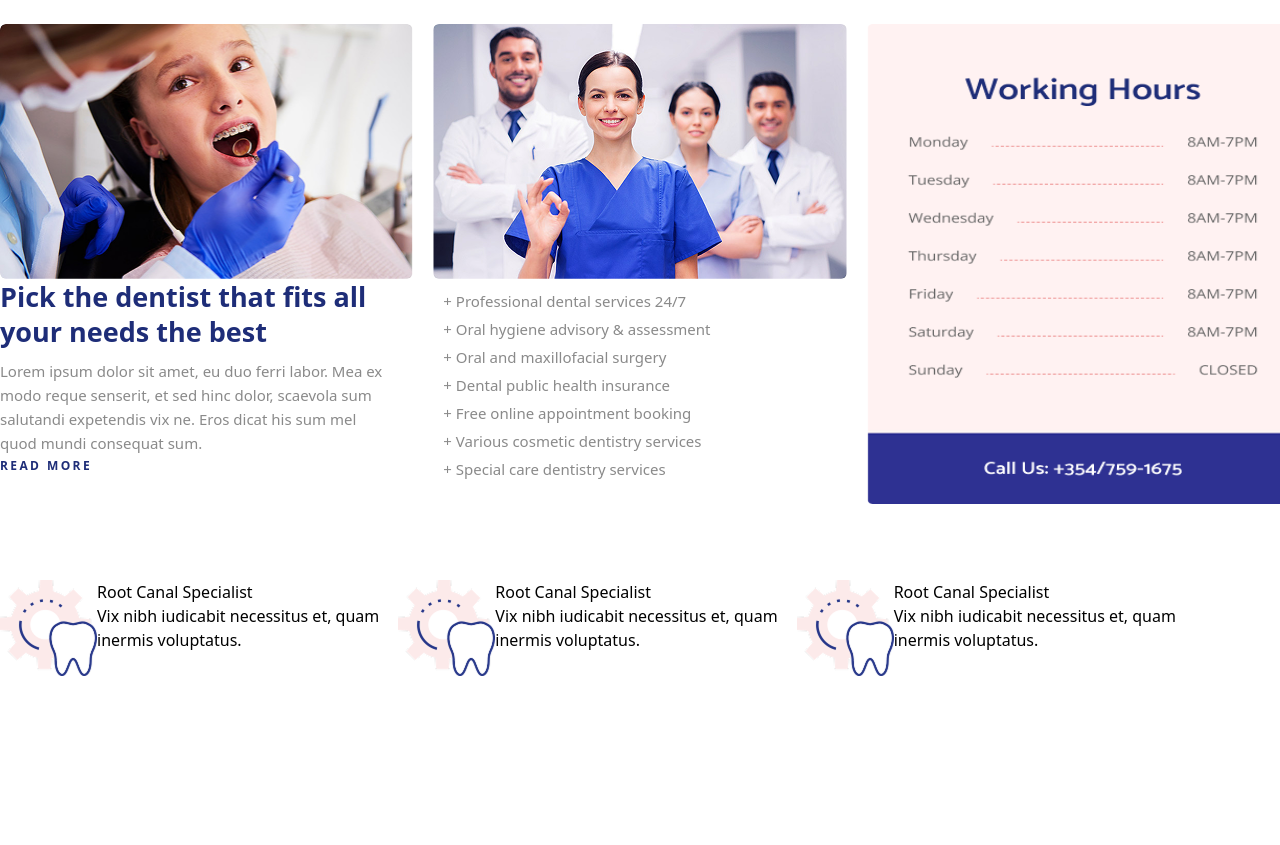
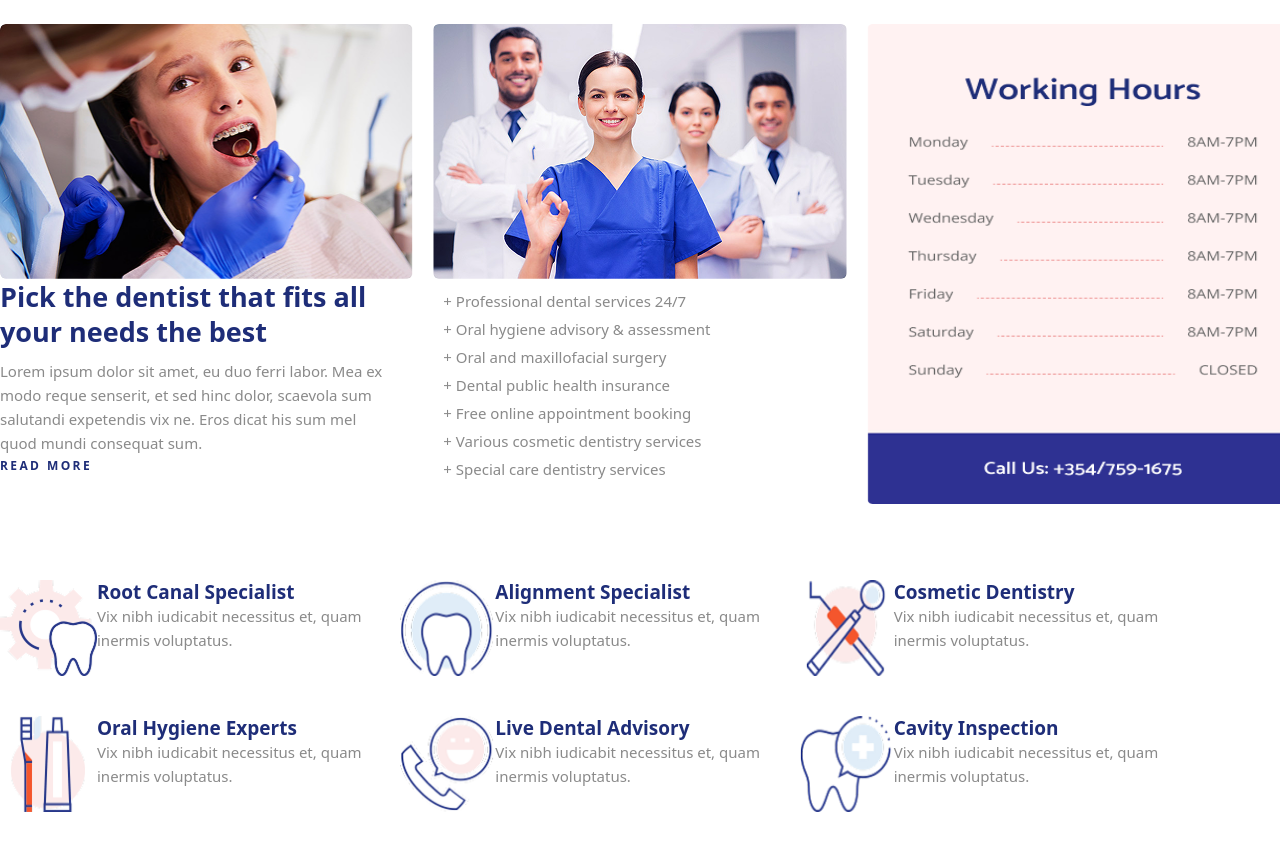
Before and after one commit to hp2604/UI_Desgin, a React (Vite) app: page / in a window 1280 px wide. Built offline with nearby package versions, Linux system fonts and the light colour scheme.

Commit message:
Second Section Finished

```diff
--- a/src/components/Section2.jsx
+++ b/src/components/Section2.jsx
@@ -34,32 +34,55 @@ function Section2(){
            </div>
     </div>
 
-    <div className=" flex flex-col m-auto  md:w-[1300px] md:h-[265px]">
+    <div className=" flex gap-10 flex-col m-auto  md:w-[1300px] md:h-[265px]">
         <div className="flex">
             <div className="flex  md:w-[398.33px] md:h-[96px]" >
-                <img src="/src/assests/img-4.png" alt="" />
-                <div>
-                     <h2> Root Canal Specialist</h2>
-                     <p> Vix nibh iudicabit necessitus et, quam inermis voluptatus.</p>
+                <img src="/src/assests/img-4.png" alt="" className="md:w-[97px] md:h-[96px]" />
+                <div className="md:w-[273.33px] md:h-[86px]">
+                     <h2 className=" text-[rgba(30,45,120,1)] font-semibold md:leading-6  md:text-[19px] "> Root Canal Specialist</h2>
+                     <p className=" text-[rgba(138,138,138,1)]  md:h-[95px] md:font-normal md:text-[15px] leading-6"> Vix nibh iudicabit necessitus et, quam inermis voluptatus.</p>
                 </div>
             </div>
             <div className="flex  md:w-[398.33px] md:h-[96px]" >
-                <img src="/src/assests/img-4.png" alt="" />
+                <img src="/src/assests/img-5.png" alt=""  className="md:w-[97px] md:h-[96px]"/>
                 <div>
-                     <h2> Root Canal Specialist</h2>
-                     <p> Vix nibh iudicabit necessitus et, quam inermis voluptatus.</p>
+                     <h2 className=" text-[rgba(30,45,120,1)] font-semibold md:leading-6  md:text-[19px] ">Alignment Specialist</h2>
+                     <p className=" text-[rgba(138,138,138,1)]  md:h-[95px] md:font-normal md:text-[15px] leading-6"> Vix nibh iudicabit necessitus et, quam inermis voluptatus.</p>
                 </div>
             </div>
             <div className="flex  md:w-[398.33px] md:h-[96px]" >
-                <img src="/src/assests/img-4.png" alt="" />
+                <img src="/src/assests/img-6.png" alt="" className="md:w-[97px] md:h-[96px]" />
                 <div>
-                     <h2> Root Canal Specialist</h2>
-                     <p> Vix nibh iudicabit necessitus et, quam inermis voluptatus.</p>
+                     <h2 className=" text-[rgba(30,45,120,1)] font-semibold md:leading-6  md:text-[19px] "> Cosmetic Dentistry</h2>
+                     <p className=" text-[rgba(138,138,138,1)]  md:h-[95px] md:font-normal md:text-[15px] leading-6"> Vix nibh iudicabit necessitus et, quam inermis voluptatus.</p>
                 </div>
             </div>
 
         </div>
-        <div></div>
+         <div className="flex">
+            <div className="flex  md:w-[398.33px] md:h-[96px]" >
+                <img src="/src/assests/img-7.png" alt="" className="md:w-[97px] md:h-[96px]" />
+                <div>
+                     <h2 className=" text-[rgba(30,45,120,1)] font-semibold md:leading-6  md:text-[19px] "> Oral Hygiene Experts</h2>
+                     <p className=" text-[rgba(138,138,138,1)]  md:h-[95px] md:font-normal md:text-[15px] leading-6"> Vix nibh iudicabit necessitus et, quam inermis voluptatus.</p>
+                </div>
+            </div>
+            <div className="flex  md:w-[398.33px] md:h-[96px]" >
+                <img src="/src/assests/img-8.png" alt="" className="md:w-[97px] md:h-[96px]" />
+                <div>
+                     <h2 className=" text-[rgba(30,45,120,1)] font-semibold md:leading-6  md:text-[19px] ">Live Dental Advisory</h2>
+                     <p className=" text-[rgba(138,138,138,1)]  md:h-[95px] md:font-normal md:text-[15px] leading-6"> Vix nibh iudicabit necessitus et, quam inermis voluptatus.</p>
+                </div>
+            </div>
+            <div className="flex  md:w-[398.33px] md:h-[96px]" >
+                <img src="/src/assests/img-9.png" alt=""  className="md:w-[97px] md:h-[96px]"/>
+                <div>
+                     <h2 className=" text-[rgba(30,45,120,1)] font-semibold md:leading-6  md:text-[19px] "> Cavity Inspection</h2>
+                     <p className=" text-[rgba(138,138,138,1)]  md:h-[95px] md:font-normal md:text-[15px] leading-6"> Vix nibh iudicabit necessitus et, quam inermis voluptatus.</p>
+                </div>
+            </div>
+
+        </div>
     </div>
     </>
     );
```
